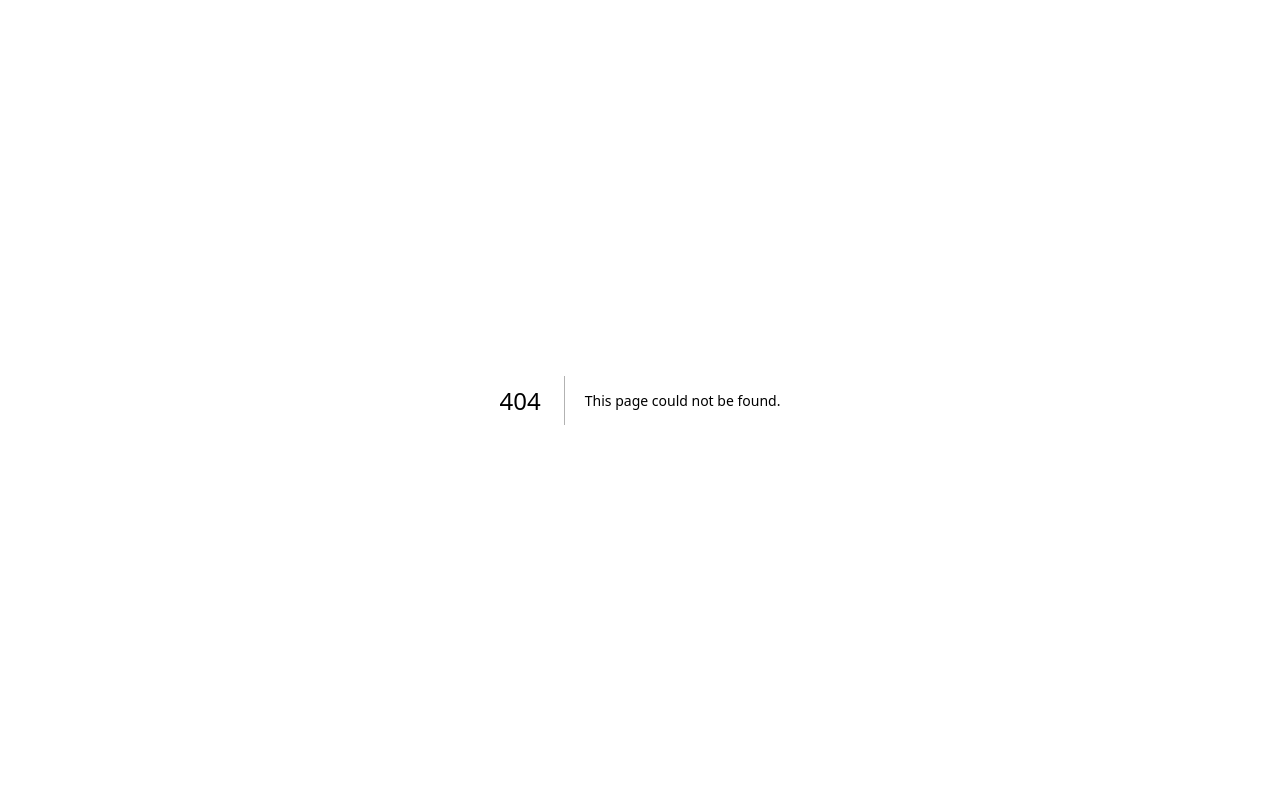
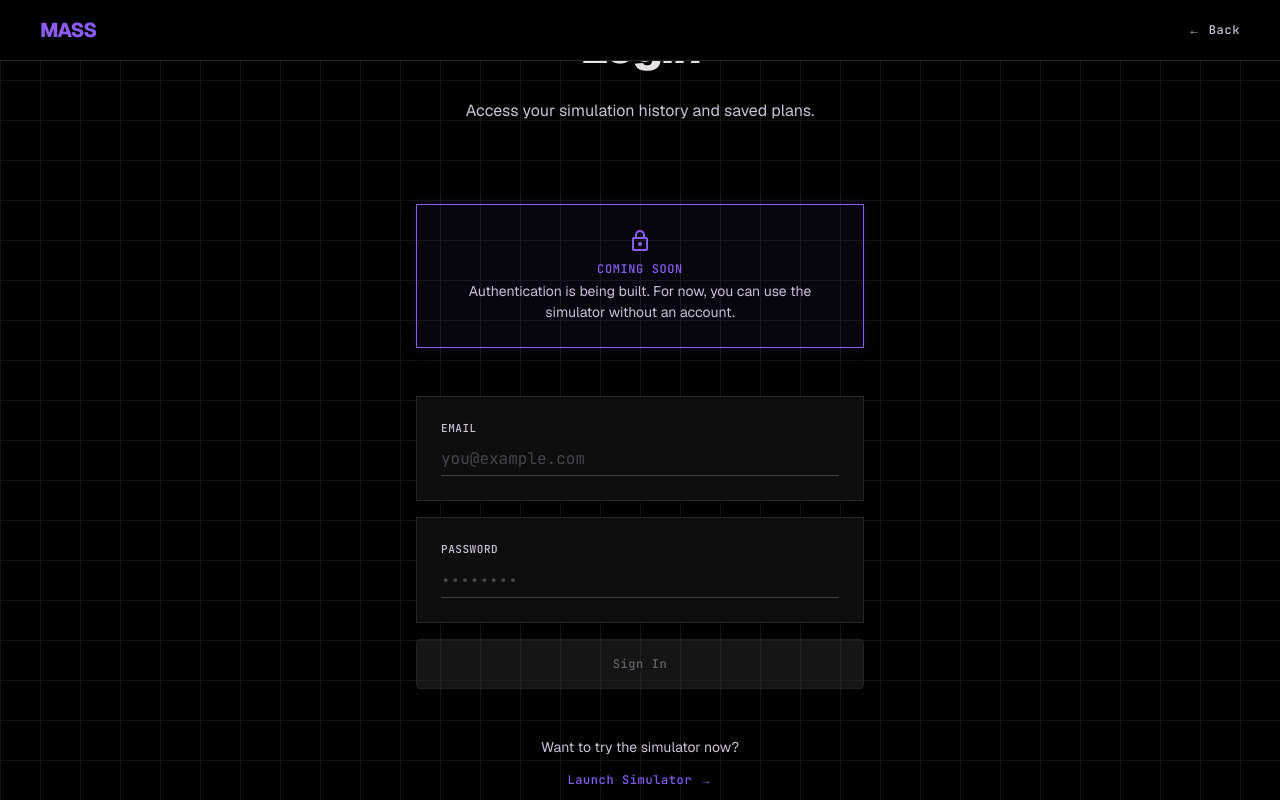
Before and after one commit to mayankmalik263/mass-startup-simulator, a Next.js app in the folder mass-frontend/: page /login in a window 1280 px wide. Before the commit this address had no page. Built offline with nearby package versions, Linux system fonts and the light colour scheme.

Commit message:
feat: add login placeholder page with coming soon notice and redirect to simulator

```diff
--- /dev/null
+++ b/mass-frontend/src/app/login/page.tsx
@@ -0,0 +1,96 @@
+'use client';
+
+import Link from 'next/link';
+
+export default function LoginPage() {
+  return (
+    <div className="min-h-screen flex flex-col">
+      {/* Nav bar */}
+      <header className="fixed top-0 w-full z-50 bg-background border-b border-outline-variant">
+        <nav className="flex justify-between items-center px-margin-desktop py-md max-w-[80rem] mx-auto">
+          <Link href="/" className="font-display text-xl text-primary tracking-tighter font-extrabold uppercase">
+            MASS
+          </Link>
+          <Link href="/" className="font-label-mono text-on-surface-variant hover:text-primary transition-colors">
+            ← Back
+          </Link>
+        </nav>
+      </header>
+
+      <main className="flex-1 flex items-center justify-center px-margin-mobile">
+        <div className="w-full max-w-[28rem]">
+          {/* Header */}
+          <div className="text-center mb-2xl">
+            <h1 className="font-display text-[48px] font-extrabold tracking-tighter mb-md">
+              Login
+            </h1>
+            <p className="font-body-lg text-on-surface-variant">
+              Access your simulation history and saved plans.
+            </p>
+          </div>
+
+          {/* Coming soon notice */}
+          <div className="border border-primary bg-primary/5 p-lg mb-xl text-center glow-border">
+            <span className="material-symbols-outlined text-primary text-[32px] mb-sm block">
+              lock
+            </span>
+            <p className="font-label-mono text-primary mb-xs">COMING SOON</p>
+            <p className="font-body-sm text-on-surface-variant">
+              Authentication is being built. For now, you can use the simulator without an account.
+            </p>
+          </div>
+
+          {/* Form (disabled/visual only) */}
+          <form
+            onSubmit={(e) => e.preventDefault()}
+            className="space-y-md"
+          >
+            <div className="border border-outline-variant bg-surface-container-lowest p-lg">
+              <label className="font-label-mono text-on-surface-variant mb-sm block uppercase text-[11px]">
+                Email
+              </label>
+              <input
+                type="email"
+                disabled
+                placeholder="you@example.com"
+                className="w-full bg-transparent border-b border-outline text-on-surface/40 font-mono py-xs cursor-not-allowed placeholder:text-on-surface-variant/30"
+              />
+            </div>
+
+            <div className="border border-outline-variant bg-surface-container-lowest p-lg">
+              <label className="font-label-mono text-on-surface-variant mb-sm block uppercase text-[11px]">
+                Password
+              </label>
+              <input
+                type="password"
+                disabled
+                placeholder="••••••••"
+                className="w-full bg-transparent border-b border-outline text-on-surface/40 font-mono py-xs cursor-not-allowed placeholder:text-on-surface-variant/30"
+              />
+            </div>
+
+            <button
+              disabled
+              className="w-full bg-surface-container-high text-on-surface-variant font-label-mono py-md rounded border border-outline cursor-not-allowed opacity-50"
+            >
+              Sign In
+            </button>
+          </form>
+
+          {/* Redirect to simulator */}
+          <div className="text-center mt-xl">
+            <p className="font-body-sm text-on-surface-variant mb-sm">
+              Want to try the simulator now?
+            </p>
+            <Link
+              href="/simulate"
+              className="font-label-mono text-primary hover:brightness-125 transition-all"
+            >
+              Launch Simulator →
+            </Link>
+          </div>
+        </div>
+      </main>
+    </div>
+  );
+}
```
